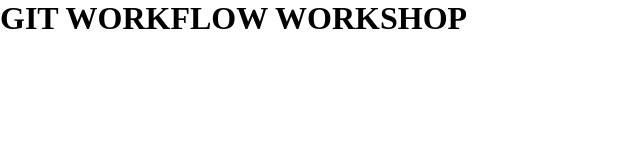
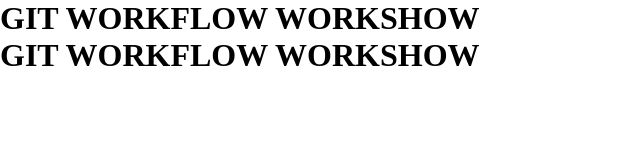
Before and after one commit to FACG6/dena, a plain HTML site: page index.html in a window 1280 px wide. Shown: the whole page, without its empty margins (0-640 px from the left). Drawn offline with Linux system fonts and the light colour scheme.

Commit message:
final try

```diff
--- a/index.html
+++ b/index.html
@@ -10,7 +10,8 @@
 
 <body>
 
-    <h1 class="some-heading">GIT WORKFLOW WORKSHOP</h1>
+    <h1 class="some-heading">GIT WORKFLOW WORKSHOW</h1>
+    <h1 class="any-heading-heading">GIT WORKFLOW WORKSHOW</h1>
 
 </body>
 
```
